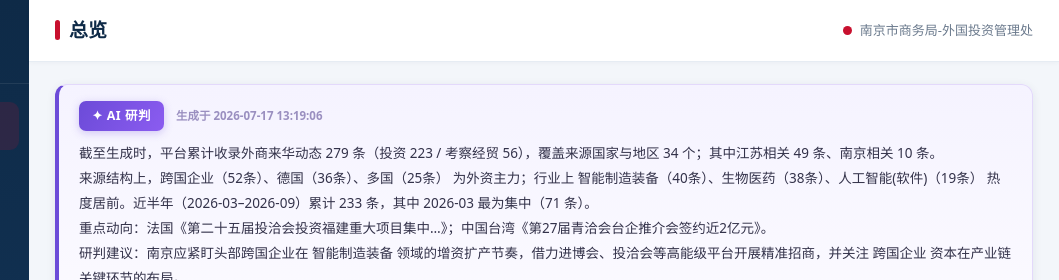
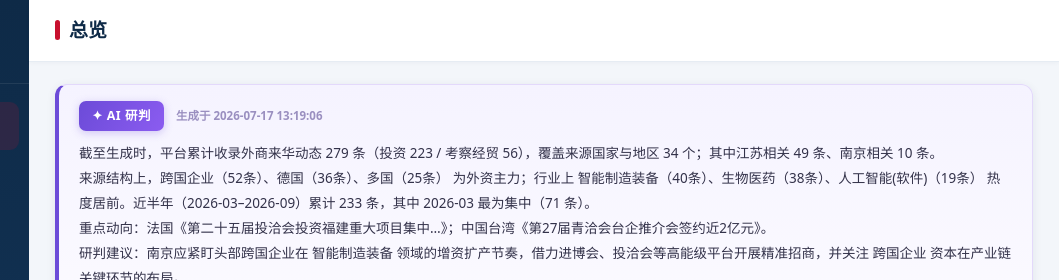
Before and after one commit to smh0107/smh0107.github.io, a plain HTML site: page index.html in a window 1280 px wide. Shown: the top 280 px of the page, 221-1280 px from the left. Drawn offline with Linux system fonts and the light colour scheme.

Commit message:
update index.html via workbuddy deploy

```diff
--- a/index.html
+++ b/index.html
@@ -36,9 +36,6 @@
     <main class="main">
       <header class="topbar">
         <div class="topbar-title" id="module-title">总览</div>
-        <div class="topbar-right">
-          <div class="topbar-org">南京市商务局-外国投资管理处</div>
-        </div>
       </header>
       <section class="content" id="content"><!-- 由 app.js 渲染 --></section>
     </main>
```
